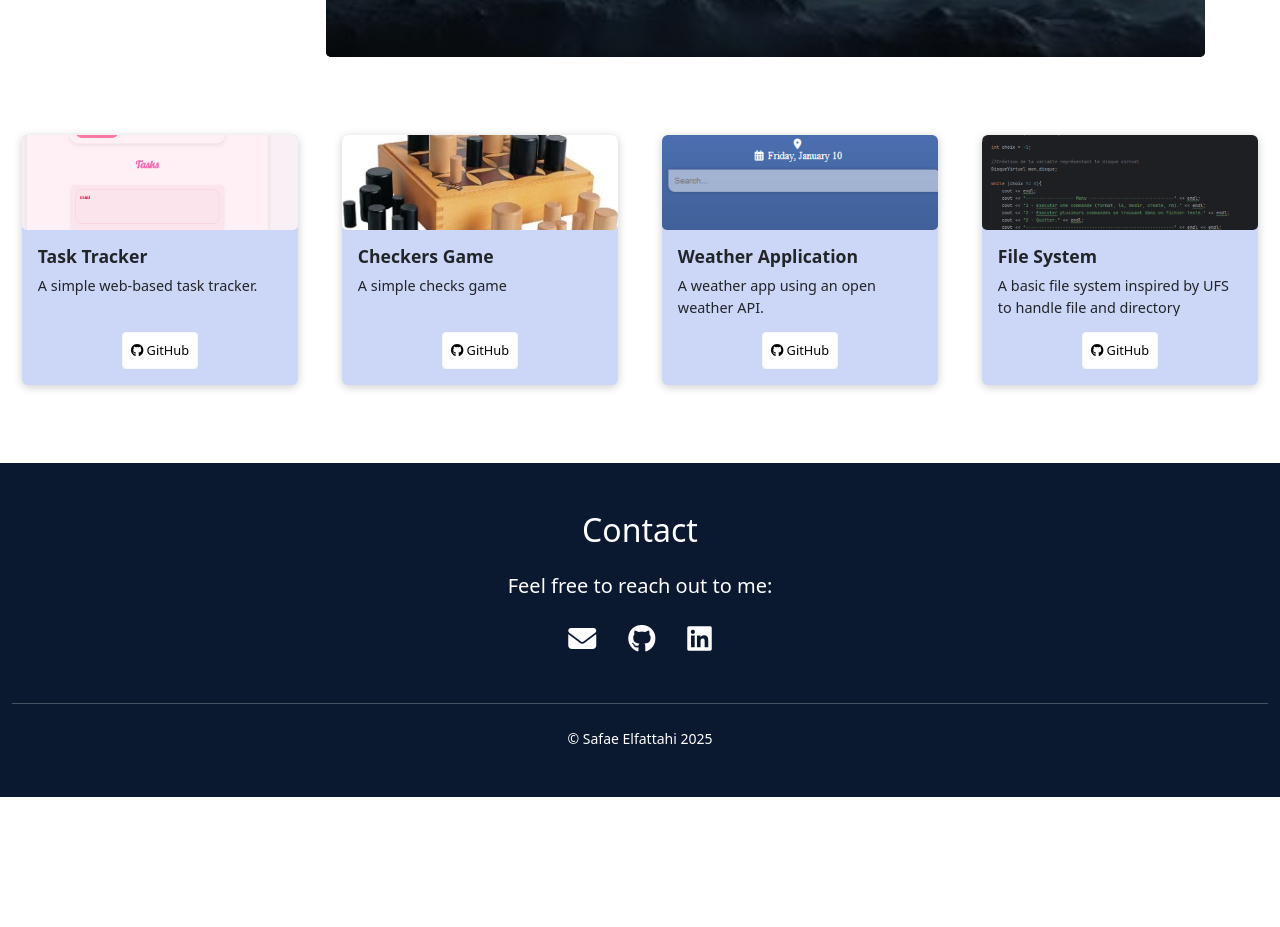
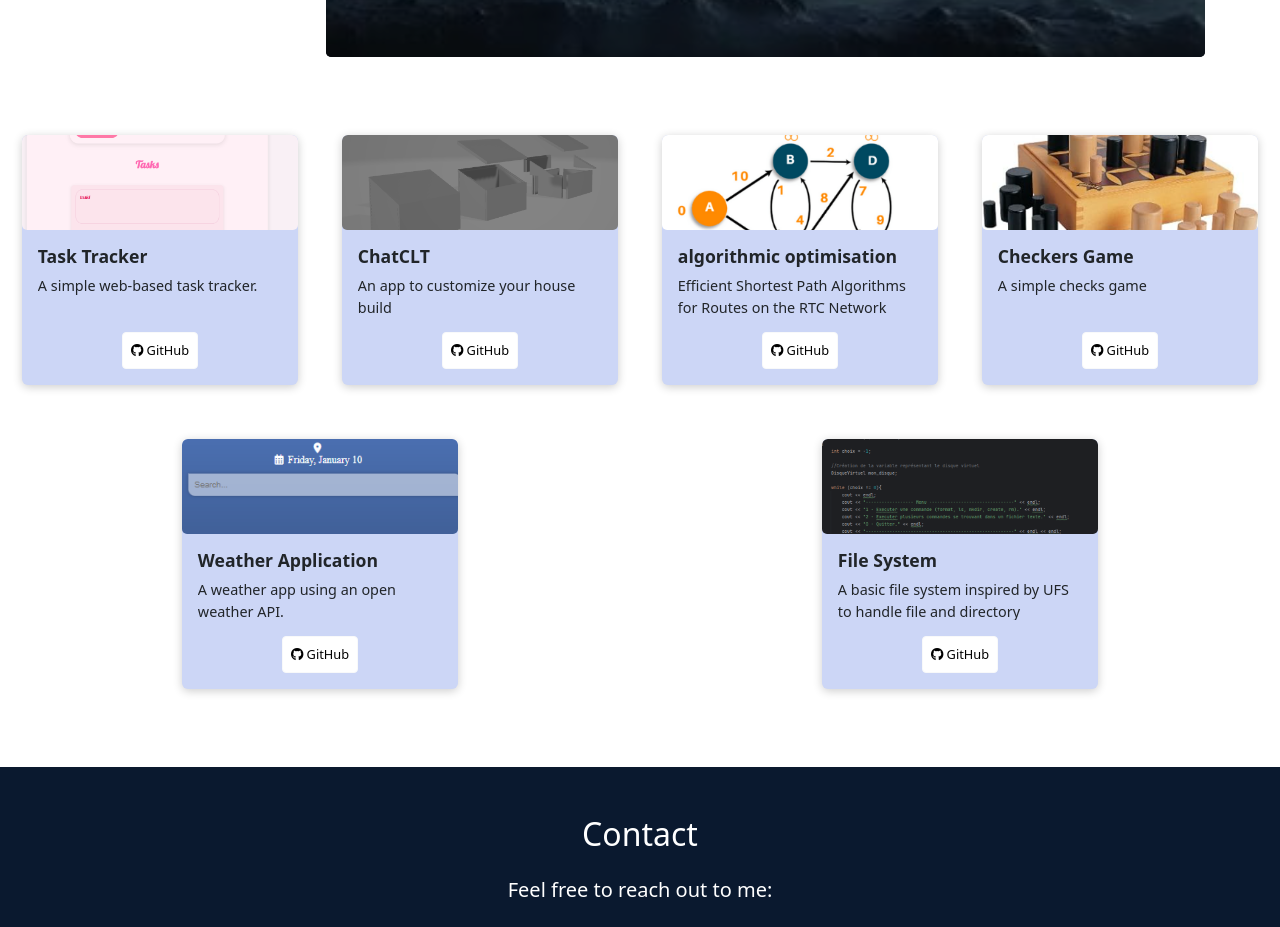
Before and after one commit to saelf9/Portfolio, a Vue app: page / in a window 1280 px wide. Shown: the part 2620-3547 px from the top of the page. Before the commit the page ends 3417 px from the top, so only its background shows below. Built offline with nearby package versions, Linux system fonts and the light colour scheme.

Commit message:
added projects

```diff
--- a/src/components/Contact.vue
+++ b/src/components/Contact.vue
@@ -43,6 +43,6 @@ export default {
 }
 
 .social-icons a:hover {
-  color: #64ffda;
+  color: orange !important;
 }
 </style>
--- a/src/components/Projects.vue
+++ b/src/components/Projects.vue
@@ -59,6 +59,8 @@ import TaskTracker from "@/assets/task tracker app.png";
 import UFIX from "@/assets/ufix.png";
 import Chekers from "@/assets/checkers.png";
 import weather from "@/assets/weather app.png";
+import algo from "@/assets/algo.png";
+import chalet from "@/assets/chalet.png";
 export default {
   name: "Projects",
   data() {
@@ -104,6 +106,20 @@ export default {
           stack: "Node.js, Vue.js",
           github: "https://github.com/saelf9/Task-tracker",
           image: TaskTracker,
+        },
+        {
+          title: "ChatCLT",
+          description: "An app to customize your house build",
+          stack: "java, Swing,UML",
+          github: "https://github.com/saelf9/Task-tracker",
+          image: chalet,
+        },
+        {
+          title: "algorithmic optimisation",
+          description: "Efficient Shortest Path Algorithms for Routes on the RTC Network",
+          stack: "C++",
+          github: "https://github.com/saelf9/Optimisation-algorithmique",
+          image: algo,
         },
         {
           title: "Checkers Game",
--- a/src/components/about.vue
+++ b/src/components/about.vue
@@ -164,8 +164,8 @@ ul li {
 }
 
 ul li:hover {
-  transform: scale(1.1); /* Slightly enlarge the item on hover */
-  color: gold; /* Change color to gold on hover */
+  transform: scale(1.1);
+  color: gold;
 }
 
 /* Social icons column */
@@ -187,11 +187,11 @@ ul li:hover {
 }
 
 .social-icon:hover {
-  color: green; /* Green color on hover (for example, similar to LinkedIn's color) */
+  color: green;
   transform: scale(1.1);
 }
 .left-column img:hover {
-  transform: scale(1.1); /* Slight zoom on hover */
+  transform: scale(1.1);
 }
 /* Background shapes styling */
 .background-shapes {
```
Also changed, not shown: src/assets/algo.png (added), src/assets/chalet.png (added).
